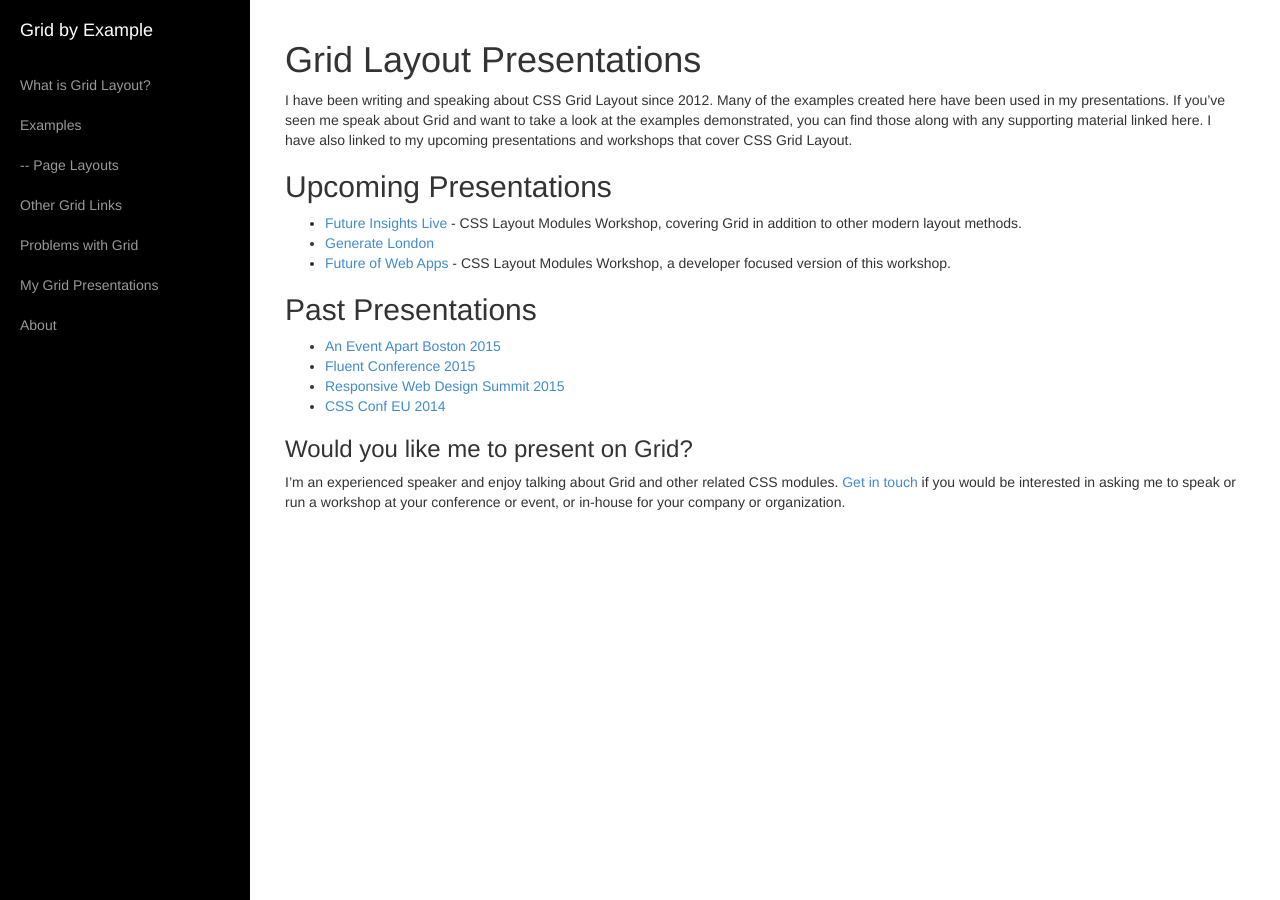
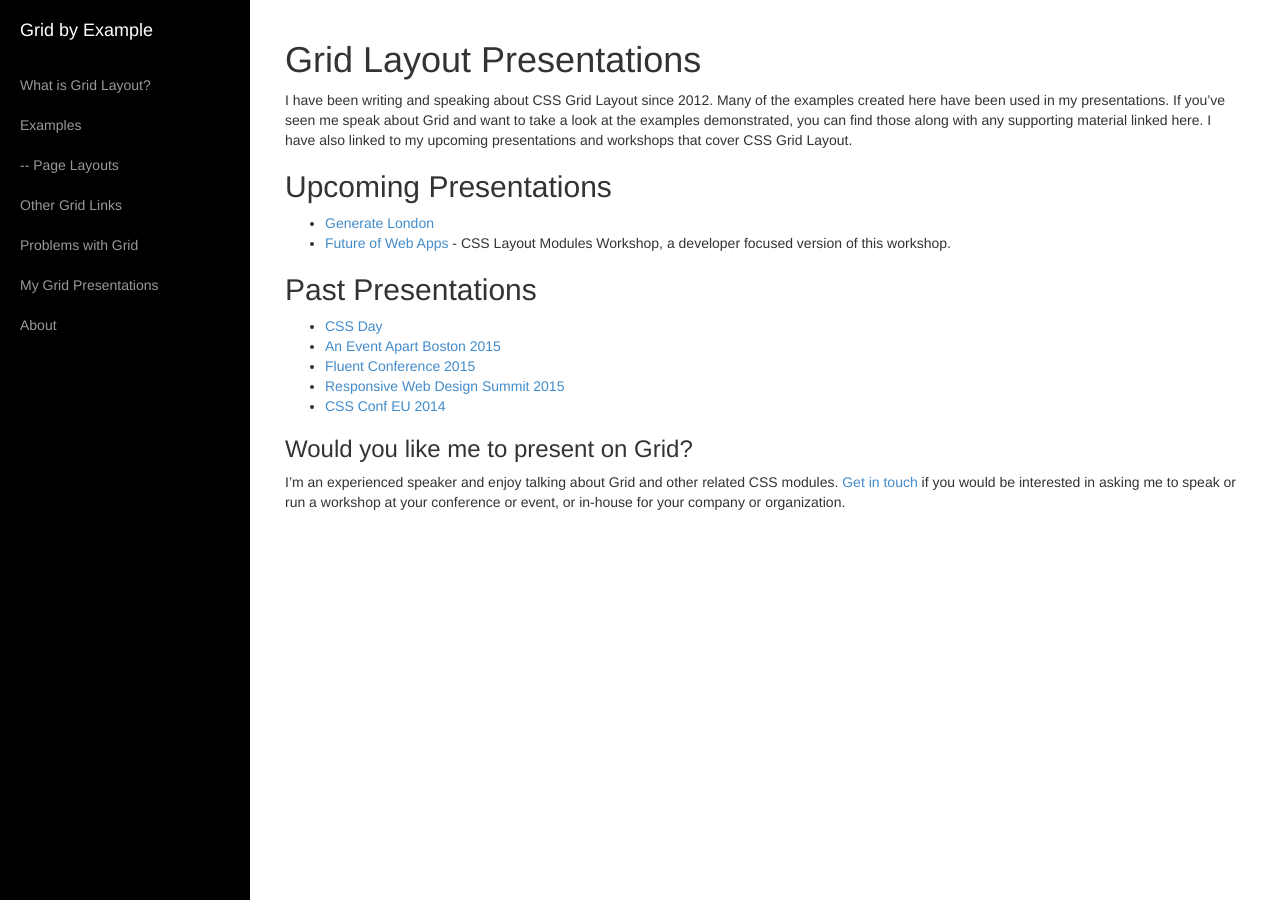
Before and after one commit to rachelandrew/grid-by-example, a Jekyll site: the page built from presentations/index.md, in a window 1280 px wide. Built offline with Jekyll 4.4.1, drawn with Linux system fonts in a browser that asks for light colours; nearby versions of some CDN libraries; library files that are not in the unit come from our copies.

Commit message:
Adding link for CSS Day presentation

```diff
--- a/presentations/index.md
+++ b/presentations/index.md
@@ -9,12 +9,12 @@ I have been writing and speaking about CSS Grid Layout since 2012. Many of the e
 
 ## Upcoming Presentations
 
-* [Future Insights Live](https://futureinsightslive.com/las-vegas-2015/) - CSS Layout Modules Workshop, covering Grid in addition to other modern layout methods.
 * [Generate London](http://www.generateconf.com/london-2015)
 * [Future of Web Apps](https://futureofwebapps.com/) - CSS Layout Modules Workshop, a developer focused version of this workshop.
 
 ## Past Presentations
 
+* [CSS Day](/presentations/2015-cssday)
 * [An Event Apart Boston 2015](/presentations/2015-aeabos)
 * [Fluent Conference 2015](/presentations/2015-fluent)
 * [Responsive Web Design Summit 2015](/presentations/2015-rwd-summit)
```
Also changed, not shown: presentations/2015-cssday.md (added, +17 -0 lines).
